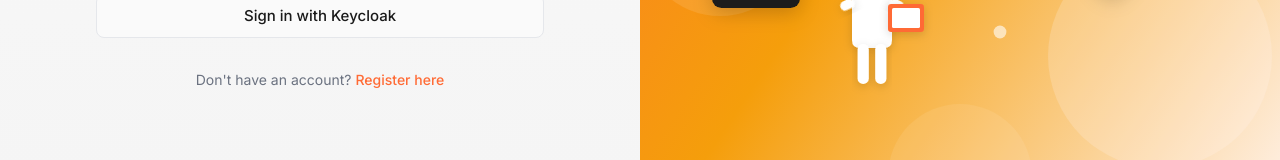
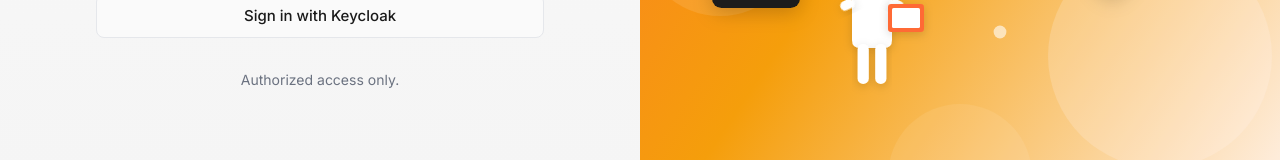
Before and after one commit to Taalam-Innovations-KE/fineract-ui, a Next.js app: page /auth/signin in a window 1280 px wide. Shown: the part 624-784 px from the top of the page. Built offline with nearby package versions, Linux system fonts and the light colour scheme; no server answers.

Commit message:
feat(auth): remove registration link

```diff
--- a/src/app/auth/signin/page.tsx
+++ b/src/app/auth/signin/page.tsx
@@ -201,17 +201,8 @@ export default async function SignInPage({
 						</Button>
 					</form>
 
-					{/* Register Link */}
-					<div className="text-center text-sm">
-						<span className="text-muted-foreground">
-							Don't have an account?{" "}
-						</span>
-						<Link
-							href="/auth/register"
-							className="font-medium text-primary hover:underline"
-						>
-							Register here
-						</Link>
+					<div className="text-center text-sm text-muted-foreground">
+						Authorized access only.
 					</div>
 				</div>
 			</div>
```
